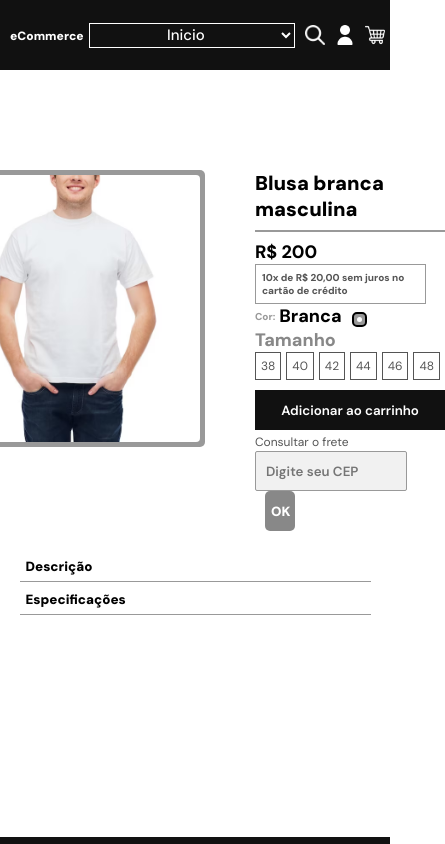
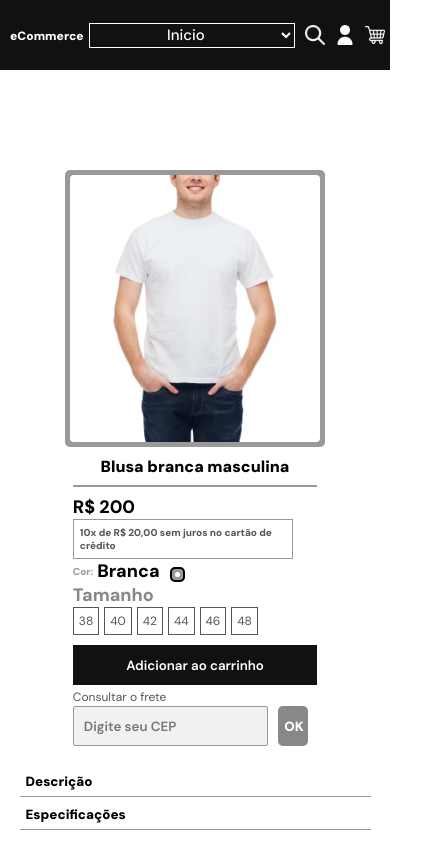
Before and after one commit to mhalvesb/eCommerce, a React (Create React App) app in the folder ecommerceapp/: page /roupas/blusabranca in a window 390 px wide. Shown: the top 844 px of the page, 445 px wide, since content can reach past the window. Built offline with nearby package versions, Linux system fonts and the light colour scheme.

Commit message:
atualizado

```diff
--- a/ecommerceapp/src/containers/roupas/roupa.css
+++ b/ecommerceapp/src/containers/roupas/roupa.css
@@ -367,6 +367,22 @@ hr{
     }
 }
 
-@media (max-width: 600px){
+@media (max-width: 700px){
+    .firstrow{
+        align-items: center;
+        justify-content: center;
+        flex-direction: column;
+    }
+    .roupatext {
 
+         margin-left: 0px;
+    }
+    .roupatext h1 {
+        font-size: 16px;
+        margin-top: 9px;
+        text-align: center;
+    }
+    .desctxt, .descanim{
+        width: 100%;
+    }
 }
```
